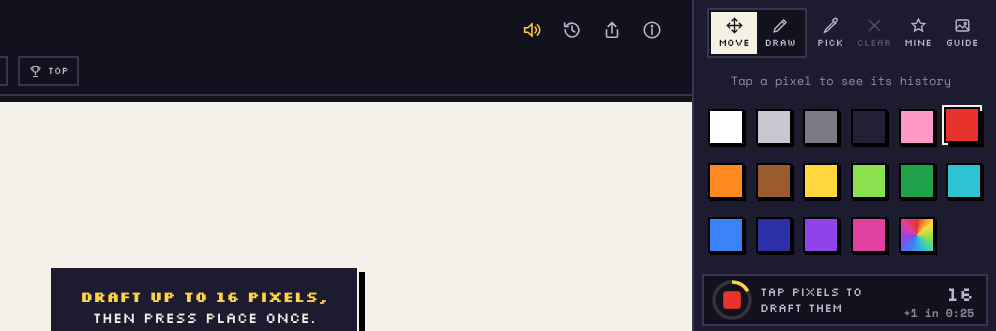
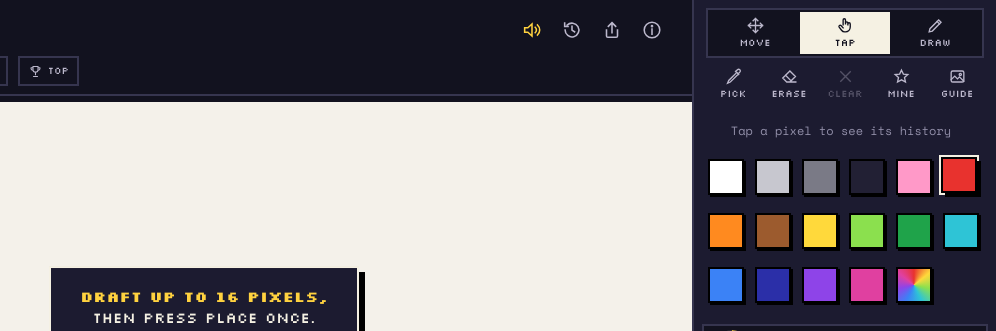
Before and after one commit to h4ck3rx99-stack/pixelworld, a website built with Vite: page index.html in a window 1280 px wide. Shown: the top 331 px of the page, 284-1280 px from the left. Built offline with nearby package versions, Linux system fonts and the light colour scheme; files whose address does not match are found by name.

Commit message:
Eraser, a look-only Move mode next to Tap and Draw, and a side panel that fits on short screens
Co-Authored-By: Claude Opus 5.5 <noreply@anthropic.com>

```diff
--- a/index.html
+++ b/index.html
@@ -58,8 +58,11 @@
   <section id="sheet" aria-label="Tools, colours and place">
     <div class="tools" role="toolbar" aria-label="Tools">
       <div class="seg">
-        <button id="mode-move" type="button" aria-pressed="true" title="Move: drag pans, tap drafts a pixel">
+        <button id="mode-move" type="button" aria-pressed="true" title="Move: look around freely; tapping a pixel only shows who painted it">
           <svg viewBox="0 0 24 24" aria-hidden="true"><path d="M12 3v18M3 12h18M12 3l-3 3m3-3l3 3M12 21l-3-3m3 3l3-3M3 12l3-3m-3 3l3 3M21 12l-3-3m3 3l-3 3"/></svg><span>Move</span>
+        </button>
+        <button id="mode-tap" type="button" aria-pressed="false" title="Tap: tap a pixel to draft it, drag to move">
+          <svg viewBox="0 0 24 24" aria-hidden="true"><path d="M9 11V5a1.5 1.5 0 0 1 3 0v5m0-1a1.5 1.5 0 0 1 3 0v2m0-1a1.5 1.5 0 0 1 3 0v4a6 6 0 0 1-6 6h-1a5 5 0 0 1-4-2l-3-4a1.5 1.5 0 0 1 2.3-1.9L9 15"/></svg><span>Tap</span>
         </button>
         <button id="mode-draw" type="button" aria-pressed="false" title="Draw: drag paints drafts (shortcut D)">
           <svg viewBox="0 0 24 24" aria-hidden="true"><path d="M4 20l4-1L19 8l-3-3L5 16z"/><path d="M14 7l3 3"/></svg><span>Draw</span>
@@ -67,6 +70,9 @@
       </div>
       <button id="picker" class="tool" type="button" aria-pressed="false" title="Colour picker: copy a pixel's colour">
         <svg viewBox="0 0 24 24" aria-hidden="true"><path d="M14.5 5.5l4 4M17 3.5a2.1 2.1 0 0 1 3 3l-2 2-3-3z"/><path d="M15 8L6 17l-1.5 3.5L8 19l9-9"/></svg><span>Pick</span>
+      </button>
+      <button id="eraser" class="tool" type="button" aria-pressed="false" title="Eraser: turn pixels back to blank, or remove drafts">
+        <svg viewBox="0 0 24 24" aria-hidden="true"><path d="M8.5 19L3.5 14l9-9 7 7-7 7zM7 10.5l7 7M12 19h8"/></svg><span>Erase</span>
       </button>
       <button id="clear" class="tool" type="button" disabled title="Clear all drafts">
         <svg viewBox="0 0 24 24" aria-hidden="true"><path d="M6 6l12 12M18 6L6 18"/></svg><span>Clear</span>
@@ -206,14 +212,15 @@
       <section class="wl-step" data-title="How to paint" hidden>
         <ol class="wl-list">
           <li><b>Pick a colour</b> from the swatches. The rainbow one opens all 254.</li>
-          <li><b>Tap pixels</b> to draft them, or switch to <b>Draw</b> and drag. Only you see drafts.</li>
+          <li>In <b>Tap</b> mode tap pixels to draft them; in <b>Draw</b> drag to paint. Only you see drafts.</li>
           <li><b>Press Place</b> and they all go up at once.</li>
         </ol>
         <p>You start with <b>16 pixels</b>. One comes back every 30 seconds, and your bank grows to 64.</p>
       </section>
       <section class="wl-step" data-title="Getting around" hidden>
         <ul class="wl-list">
-          <li><b>Pinch or double-tap</b> to zoom, drag to move around.</li>
+          <li><b>Move</b> mode just looks around: drag, pinch or double-tap to zoom, tap a pixel to see who painted it.</li>
+          <li><b>Erase</b> turns pixels back to blank.</li>
           <li><b>Tap any pixel</b> to see who painted it; tap that line for its history.</li>
           <li><b>Guide</b> lays a picture over the canvas so you can trace it.</li>
           <li><b>Top</b> shows today's busiest painters.</li>
@@ -244,7 +251,7 @@
       <p>One pixel canvas for the whole internet. Everyone who opens this page paints on the same 2400 × 1350 grid, live. Turn your phone sideways to see all of it.</p>
       <p id="about-stats" class="stats-line"></p>
       <h3>How it works</h3>
-      <p>Pick a colour and draft pixels: tap them in <b>Move</b> mode, or drag across the canvas in <b>Draw</b> mode. Drafts only you can see. When you're happy, press <b>Place</b> and they all go up at once.</p>
+      <p>Pick a colour and draft pixels: tap them in <b>Tap</b> mode, or drag across the canvas in <b>Draw</b> mode. <b>Move</b> mode only looks around, so tapping there never drafts. <b>Erase</b> turns pixels back to blank. Drafts only you can see. When you're happy, press <b>Place</b> and they all go up at once.</p>
       <p>New players start with 16 pixels. One more comes back every 30 seconds, and your bank holds up to 64. Anyone can paint over anyone, so the art keeps changing.</p>
       <h3>Tools</h3>
       <p>The rainbow swatch opens all 254 colours and a colour wheel. <b>Pick</b> copies the colour of any pixel. <b>Mine</b> highlights your pixels that are still showing. <b>Guide</b> lays an image over the canvas to trace.</p>
--- a/shared/pixels.ts
+++ b/shared/pixels.ts
@@ -44,8 +44,9 @@ const BASE_NAMES = [
 ];
 
 const int = (v: unknown, lo: number, hi: number) => Number.isInteger(v) && (v as number) >= lo && (v as number) <= hi;
+/** A colour is a palette index, or EMPTY: the eraser puts a pixel back to blank. */
 export const validPixel = (x: unknown, y: unknown, colour: unknown) =>
-  int(x, 0, W - 1) && int(y, 0, H - 1) && int(colour, 0, PALETTE.length - 1);
+  int(x, 0, W - 1) && int(y, 0, H - 1) && (int(colour, 0, PALETTE.length - 1) || colour === EMPTY);
 
 /** Calendar day in UTC (YYYY-MM-DD); daily placement caps reset on it. */
 export const utcDay = (ts: number) => new Date(ts).toISOString().slice(0, 10);
--- a/src/main.ts
+++ b/src/main.ts
@@ -3,7 +3,7 @@ import '@fontsource/silkscreen/700.css';
 import '@fontsource/space-mono/400.css';
 import '@fontsource/space-mono/700.css';
 import './style.css';
-import { BANK_SIZE, BASE, colourName, EMPTY, H, nearest, PALETTE, REGEN_MS, rgbOf, START_PIXELS, W, type WireEvent } from '../shared/pixels.ts';
+import { BANK_SIZE, BASE, colourName, EMPTY, H, nearest, PALETTE, PAPER, REGEN_MS, rgbOf, START_PIXELS, W, type WireEvent } from '../shared/pixels.ts';
 import { chime, music, setSound, soundOn } from './audio.ts';
 import { Board } from './board.ts';
 import { deviceId, getJSON, Live, myWho, postJSON, type State } from './net.ts';
@@ -20,7 +20,9 @@ let who = '';
 let myName: string | null = null;
 let lastTapped = -1;
 let highlightUntil = 0;
-let mode: 'move' | 'draw' = store.get('pw.mode') === 'draw' ? 'draw' : 'move';
+type Mode = 'move' | 'tap' | 'draw'; // move: look around only; tap: taps draft; draw: drags paint
+let mode: Mode = (['move', 'tap', 'draw'] as const).find((m) => m === store.get('pw.mode')) ?? 'tap';
+const hexOf = (c: number) => (c === EMPTY ? PAPER : PALETTE[c]); // EMPTY = the eraser
 let picking = false; // the colour picker is armed for the next tap
 let colour = (() => {
   const c = Number(store.get('pw.colour') ?? 5); // first visit: red, never white on white paper
@@ -194,6 +196,7 @@ function outOfPixels() {
 
 /** Draw-mode painting: adds a draft, never removes one. Skips pixels that already have this colour. */
 function paintDraft(i: number) {
+  if (colour === EMPTY && drafts.has(i)) return void (drafts.delete(i), paintPlace(), board.kick()); // the eraser rubs out drafts first
   if (drafts.get(i) === colour || (!drafts.has(i) && board.colours[i] === colour)) return;
   if (!drafts.has(i) && pixelsLeft() <= 0) return outOfPixels();
   drafts.set(i, colour);
@@ -212,7 +215,9 @@ function tapPixel(i: number) {
     pick(c);
     return toast(`Picked ${colourName(c)}`);
   }
-  if (drafts.get(i) === colour) drafts.delete(i);
+  if (mode === 'move') return; // Move only looks
+  if (drafts.get(i) === colour || (colour === EMPTY && drafts.has(i))) drafts.delete(i);
+  else if (colour === EMPTY && board.colours[i] === EMPTY) toast('That pixel is already blank.');
   else if (drafts.has(i) || pixelsLeft() > 0) drafts.set(i, colour);
   else outOfPixels();
   paintPlace();
@@ -242,7 +247,9 @@ function paintPlace() {
     blocked ? `Try again in ${clock(blocked)}`
     : ready ? `Place ${ready} pixel${ready === 1 ? '' : 's'}`
     : n < 1 ? `Next pixel in ${clock((1 - t) * REGEN_MS)}`
-    : mode === 'draw' ? 'Drag on the canvas to draw' : 'Tap pixels to draft them';
+    : mode === 'draw' ? 'Drag on the canvas to draw'
+    : mode === 'move' ? 'Switch to Tap or Draw to paint'
+    : colour === EMPTY ? 'Tap pixels to erase them' : 'Tap pixels to draft them';
   $('#place-xy').textContent = drafts.size > n ? `${drafts.size - n} more than you have` : '';
   $('#bank b').textContent = String(Math.max(0, n - drafts.size));
   $('#bank small').textContent = n < BANK_SIZE ? `+1 in ${clock((1 - (t % 1)) * REGEN_MS)}` : 'full';
@@ -416,7 +423,7 @@ board.overlay = (g, now) => {
   for (const [i, c] of drafts) {
     const [x, y, w] = board.rectOf(i);
     const r = Math.max(w, 2 * d);
-    g.fillStyle = PALETTE[c];
+    g.fillStyle = hexOf(c);
     g.fillRect(x, y, r, r);
     if (w >= 8 * d) {
       // drafts get a dashed outline so they read as "not placed yet"
@@ -522,11 +529,14 @@ moreBtn.removeAttribute('role');
 let recent: number[] = (() => {
   try { return (JSON.parse(store.get('pw.recent') ?? '[]') as number[]).filter((c) => Number.isInteger(c) && c >= 0 && c < PALETTE.length); } catch { return []; }
 })();
+let ink = colour; // the last real colour, so turning the eraser off goes back to it
 function pick(c: number) {
   colour = c;
-  store.set('pw.colour', String(c));
+  const erasing = c === EMPTY;
+  $('#eraser').setAttribute('aria-pressed', String(erasing));
+  if (!erasing) (ink = c), store.set('pw.colour', String(c));
   swatches.forEach((b, i) => b.setAttribute('aria-checked', String(i === c)));
-  if (c >= BASE.length) {
+  if (c >= BASE.length && !erasing) {
     customSwatch.hidden = false;
     customSwatch.dataset.c = String(c);
     customSwatch.style.setProperty('--c', PALETTE[c]);
@@ -534,9 +544,10 @@ function pick(c: number) {
     recent = [c, ...recent.filter((x) => x !== c)].slice(0, 18);
     store.set('pw.recent', JSON.stringify(recent));
   }
-  customSwatch.setAttribute('aria-checked', String(c >= BASE.length));
-  placeBtn.style.setProperty('--c', PALETTE[c]);
-  if (!$('#colour-panel').hidden) showChosen();
+  customSwatch.setAttribute('aria-checked', String(c >= BASE.length && !erasing));
+  placeBtn.style.setProperty('--c', hexOf(c));
+  if (!$('#colour-panel').hidden && !erasing) showChosen();
+  paintPlace();
   board.kick();
 }
 if (recent[0] !== undefined && colour < BASE.length) {
@@ -623,11 +634,10 @@ const wheelPick = (e: PointerEvent) => {
 };
 wheel.addEventListener('pointerdown', (e) => (wheel.setPointerCapture(e.pointerId), wheelPick(e)));
 wheel.addEventListener('pointermove', (e) => e.buttons && wheelPick(e));
-function setMode(m: 'move' | 'draw') {
+function setMode(m: Mode) {
   mode = m;
   store.set('pw.mode', m);
-  $('#mode-move').setAttribute('aria-pressed', String(m === 'move'));
-  $('#mode-draw').setAttribute('aria-pressed', String(m === 'draw'));
+  for (const k of ['move', 'tap', 'draw']) $('#mode-' + k).setAttribute('aria-pressed', String(m === k));
   paintPlace();
 }
 function setPicking(on: boolean) {
@@ -636,7 +646,9 @@ function setPicking(on: boolean) {
   if (on) toast('Tap any pixel to copy its colour');
 }
 $('#mode-move').addEventListener('click', () => setMode('move'));
+$('#mode-tap').addEventListener('click', () => setMode('tap'));
 $('#mode-draw').addEventListener('click', () => setMode('draw'));
+$('#eraser').addEventListener('click', () => pick(colour === EMPTY ? ink : EMPTY));
 $('#picker').addEventListener('click', () => setPicking(!picking));
 $('#clear').addEventListener('click', clearDrafts);
 $('#mine').addEventListener('click', showMine);
@@ -752,7 +764,7 @@ async function openHistory() {
       const li = document.createElement('li');
       const chip = document.createElement('i'), who = document.createElement('span'), when = document.createElement('b');
       chip.className = 'chip';
-      chip.style.background = PALETTE[h.colour];
+      chip.style.background = hexOf(h.colour);
       who.textContent = k === 0 && myPixels.has(i) ? 'you' : h.name ?? 'anonymous';
       when.textContent = ago(h.ts);
       li.append(chip, who, when);
@@ -1002,7 +1014,7 @@ document.querySelectorAll('[data-close]').forEach((b) => b.addEventListener('cli
 addEventListener('keydown', (e) => {
   if (e.target instanceof HTMLInputElement || document.querySelector('.panel.open')) return;
   if (e.key === 'Enter' && !placeBtn.disabled) placeDrafts();
-  if (e.key === 'd') setMode(mode === 'draw' ? 'move' : 'draw');
+  if (e.key === 'd') setMode(mode === 'draw' ? 'tap' : 'draw');
 });
 
 // ---------- boot ----------
--- a/src/style.css
+++ b/src/style.css
@@ -240,6 +240,10 @@ nav { display: flex; }
 }
 .pill { border-width: 2px; border-color: var(--line); font-size: 10px; height: 30px; padding: 0 8px; gap: 6px; }
 .pill.name { line-height: 26px; }
+/* three modes and five tools on a 375px phone */
+.tools { gap: 2px; }
+.seg button { min-width: 42px; padding: 0 3px; }
+.tool { min-width: 40px; padding: 0 2px; }
 .seg button, .tool { font-size: 10px; }
 .seg { background: var(--bg); border: 2px solid var(--line); padding: 2px; }
 .icon:hover, .tool:hover:not(:disabled), .ghost:hover { background: var(--line); }
@@ -320,13 +324,27 @@ nav { display: flex; }
   .swatch { height: 50px; }
   .swatch i { width: 36px; height: 36px; }
   .actions { padding: 0 4px; width: 100%; }
-  .tools { flex-wrap: nowrap; gap: 2px; }
-  .seg button { min-width: 46px; padding: 0 4px; }
+  /* modes on one row, the five tools evenly on the next */
+  .tools { display: grid; grid-template-columns: repeat(5, 1fr); gap: 2px; width: 100%; }
+  .tools .seg { grid-column: 1 / -1; }
+  .tools .seg button { flex: 1; }
+  .palette { padding: 0 8px 0 4px; } /* room for the selected swatch's outline and shadow */
+  .place { min-width: 0; }
+  .place .txt { flex: 1; min-width: 0; }
+  .place b { display: -webkit-box; -webkit-line-clamp: 2; -webkit-box-orient: vertical; overflow: hidden; }
   .side-top { display: block; flex: 1; min-height: 0; overflow-y: auto; margin: 10px 4px 0; padding: 12px 10px 0; border-top: 2px solid var(--line); }
   .side-top h3 { margin: 0 0 4px; font: 700 12px/1.3 var(--pixel); text-transform: uppercase; color: var(--accent); }
   .place { min-height: 52px; padding: 0 12px 0 8px; gap: 8px; }
   .toast { left: calc((100vw - 304px) / 2); bottom: 16px; }
   .hint { left: calc((100vw - 304px) / 2); }
+}
+/* phones held sideways: everything has to fit in ~390px of height */
+@media (orientation: landscape) and (max-height: 560px) {
+  .palette { grid-template-columns: repeat(9, 1fr); }
+  .swatch { height: 34px; }
+  .swatch i { width: 24px; height: 24px; }
+  .seg button, .tool { height: 40px; }
+  .side-top { display: none; }
 }
 @media (max-width: 479px) {
   #stats { display: none; } /* the same numbers are in About; on phones the header stays two rows */
```
Also changed, not shown: server/app.test.ts (+8 -0 lines), shared/pixels.test.ts (+1 -0 lines).
